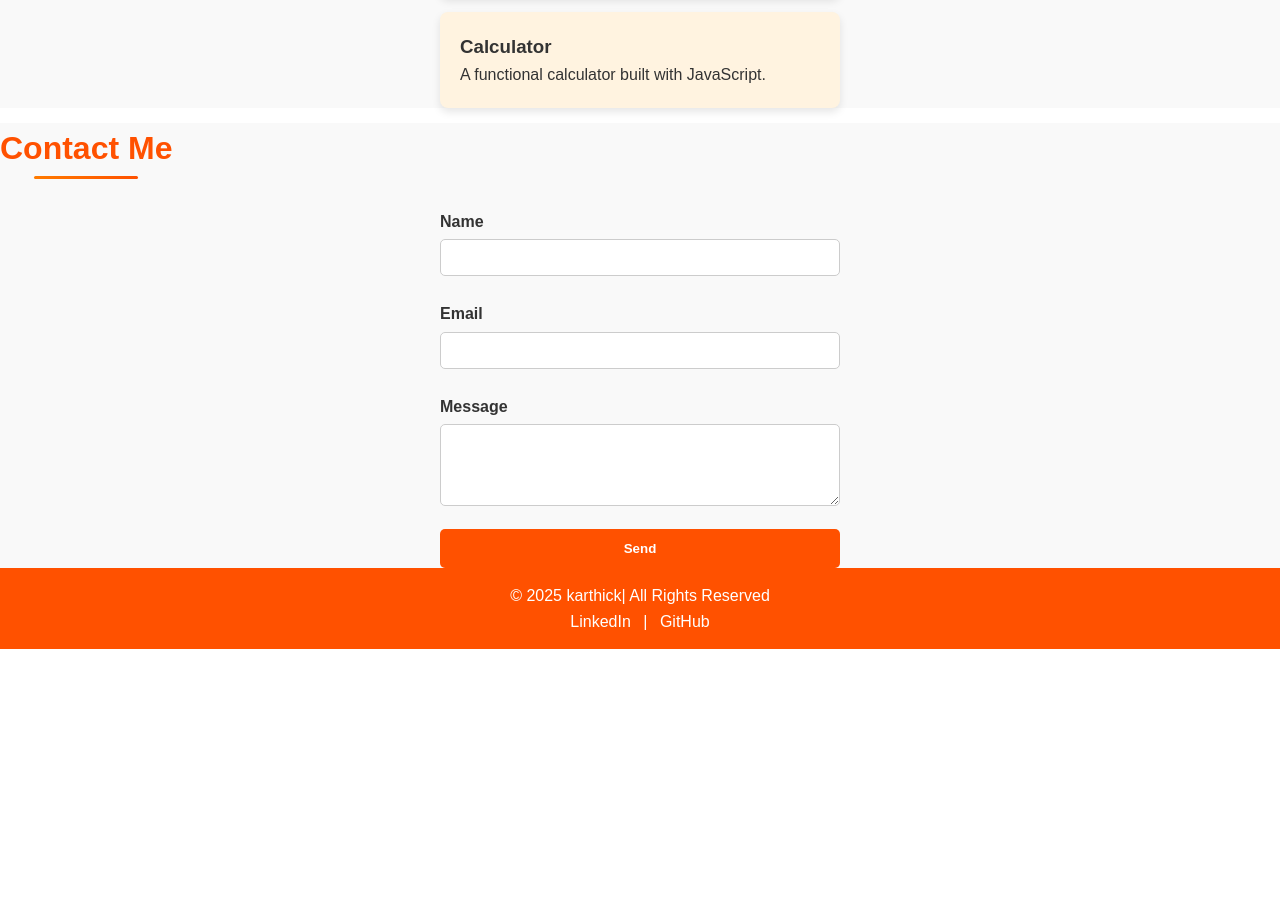
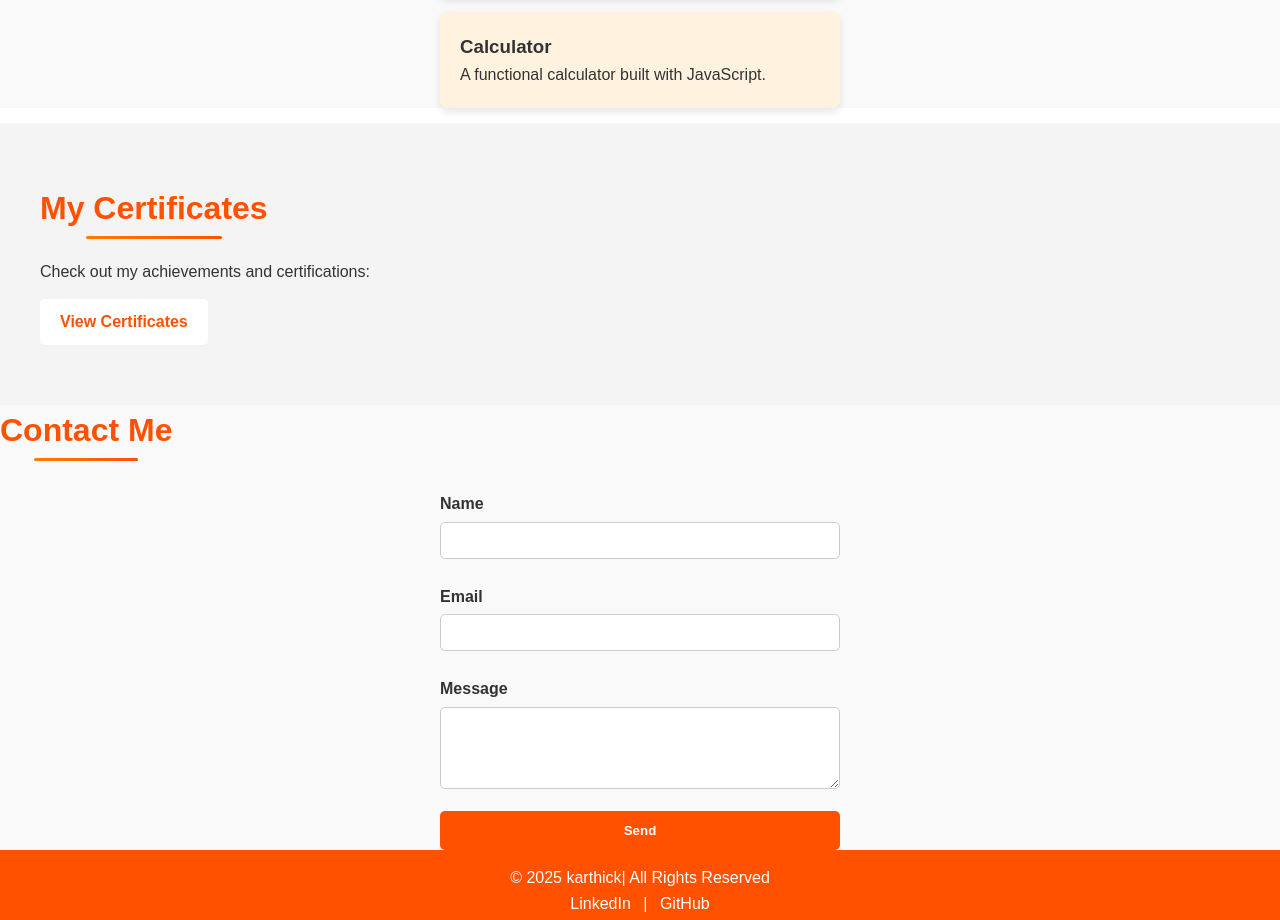
Before and after one commit to 09hhvkarthick2020-cmyk/My-Digital-Portflio, a plain HTML site: page index.html in a window 1280 px wide. Shown: the part 1988-2908 px from the top of the page. Before the commit the page ends 2637 px from the top, so only its background shows below. Drawn offline with Linux system fonts and the light colour scheme.

Commit message:
Update index.html

```diff
--- a/index.html
+++ b/index.html
@@ -110,6 +110,13 @@
     </div>
   </section>
 
+  <!-- Certificates Section -->
+<section id="certificates" class="certificates">
+  <h2>My Certificates</h2>
+  <p>Check out my achievements and certifications:</p>
+  <a href="https://drive.google.com/drive/folders/1SHmmO4Wf5C-7uiPdbtPwt5CC1YFDyIDT" target="_blank" class="btn">View Certificates</a>
+</section>
+
   <!-- Contact -->
   <section id="contact" class="contact">
     <h2>Contact Me</h2>
```
